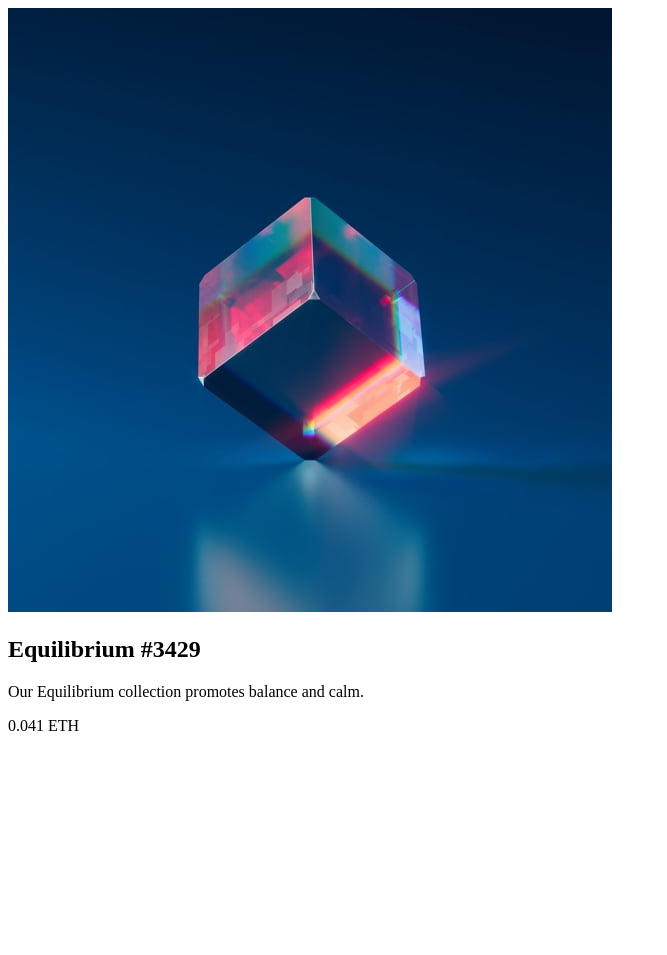
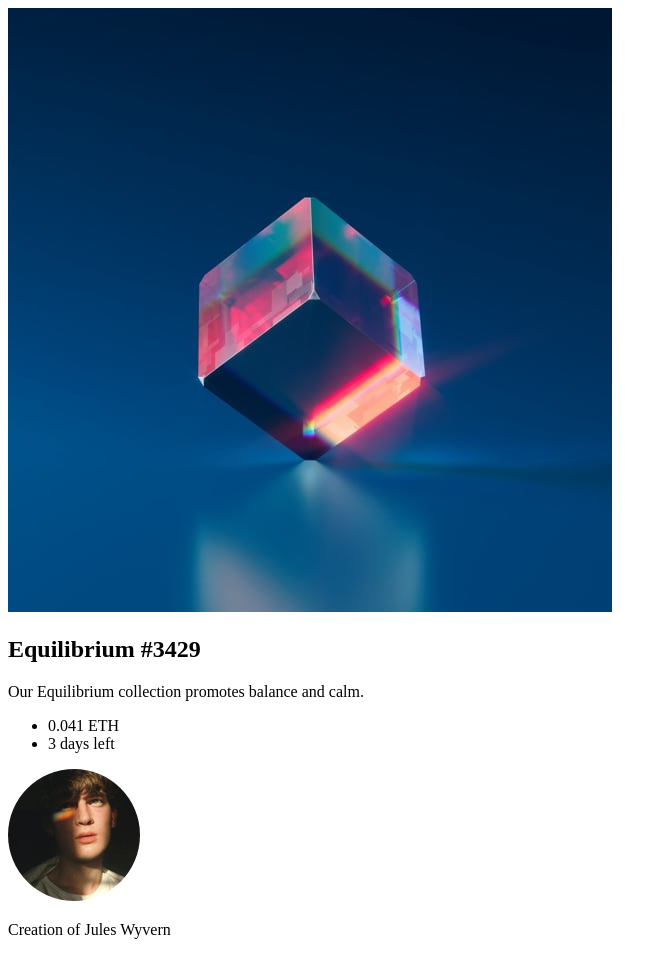
Before and after one commit to HanningtoneM/NFT-card, a plain HTML site: page index.html in a window 1280 px wide. Shown: the whole page, without its empty margins (0-667 px from the left). Before the commit the page ends 800 px from the top, so only its background shows below. Drawn offline with Linux system fonts and the light colour scheme.

Commit message:
Add Html fot the Container

```diff
--- a/index.html
+++ b/index.html
@@ -3,7 +3,7 @@
 <head>
   <meta charset="UTF-8">
   <meta name="viewport" content="width=device-width, initial-scale=1.0"> <!-- displays site properly based on user's device -->
-
+  <link rel="stylesheet" href="style.css">
   <link rel="icon" type="image/png" sizes="32x32" href="./images/favicon-32x32.png">
 
   <title>Frontend Mentor | NFT preview card component</title>
@@ -20,19 +20,15 @@
         </p>
       </div>
       <div class="price">
-        <p class="currentPrice">
-          0.041 ETH
-        </p>
+        <ul>
+          <li class="euthereum">0.041 ETH</li>
+          <li class="days">3 days left</li>
+        </ul>
+      </div>
+      <div class="creation">
+        <img src="images/image-avatar.png" alt="">
+        <p>Creation of Jules Wyvern</p>
       </div>
     </div>
 </body>
 </html>
-
-<!-- Equilibrium #3429
-
-Our Equilibrium collection promotes balance and calm.
-
-0.041 ETH
-3 days left
-
-Creation of Jules Wyvern -->
```
